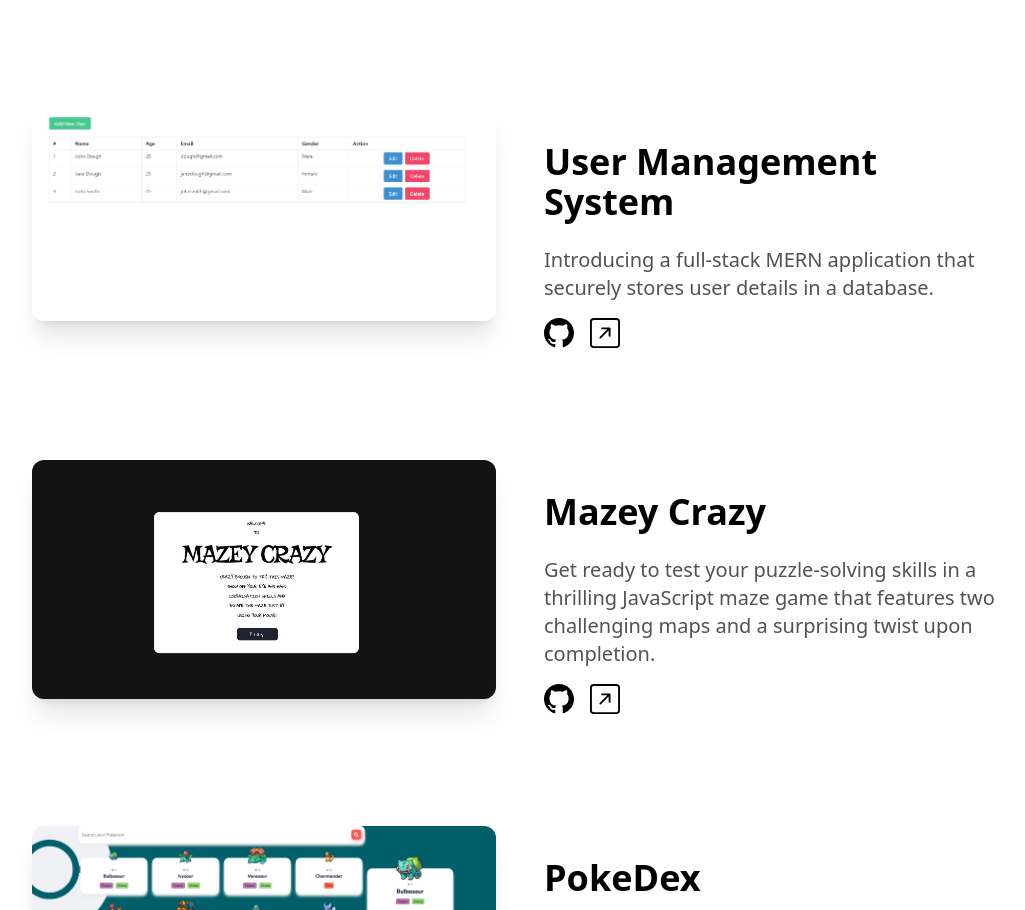
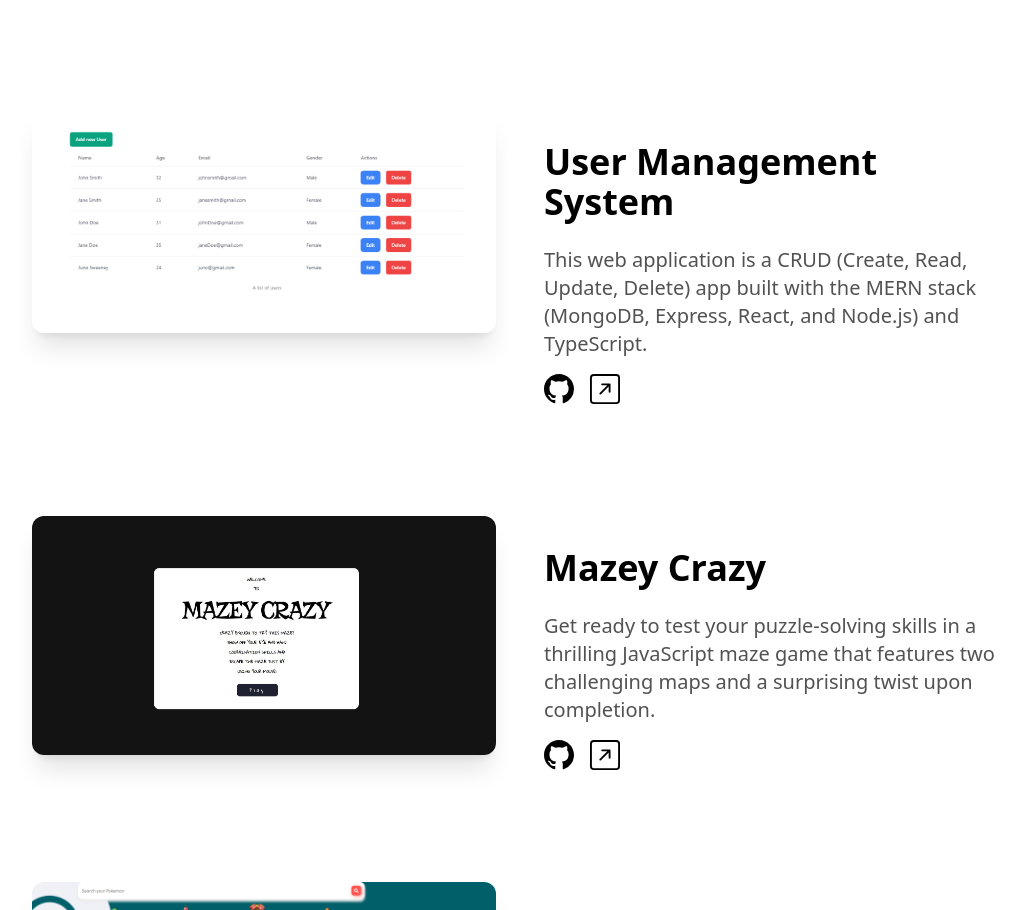
Before and after one commit to absalipande/newPortfolio, a Next.js app: page / in a window 1280 px wide. Shown: the part 3072-3982 px from the top of the page, without its empty margins (120-1145 px from the left). Built offline with nearby package versions, Linux system fonts and the light colour scheme.

Commit message:
feat: Optimized version of User Management System

```diff
--- a/components/ProjectsSection.tsx
+++ b/components/ProjectsSection.tsx
@@ -40,10 +40,10 @@
   {
     name: 'User Management System',
     description:
-      'Introducing a full-stack MERN application that securely stores user details in a database.',
-    image: '/mern-stack.png',
-    github: 'https://github.com/absalipande/frontend',
-    link: 'https://user-management-system-coral.vercel.app/',
+      'This web application is a CRUD (Create, Read, Update, Delete) app built with the MERN stack (MongoDB, Express, React, and Node.js) and TypeScript.',
+    image: '/crudMern.jpg',
+    github: 'https://github.com/absalipande/crudMern',
+    link: 'https://crud-mern-khaki.vercel.app/',
   },
   {
     name: 'Mazey Crazy',
```
Also changed, not shown: public/crudMern.jpg (added), public/mern-stack.png (deleted).
